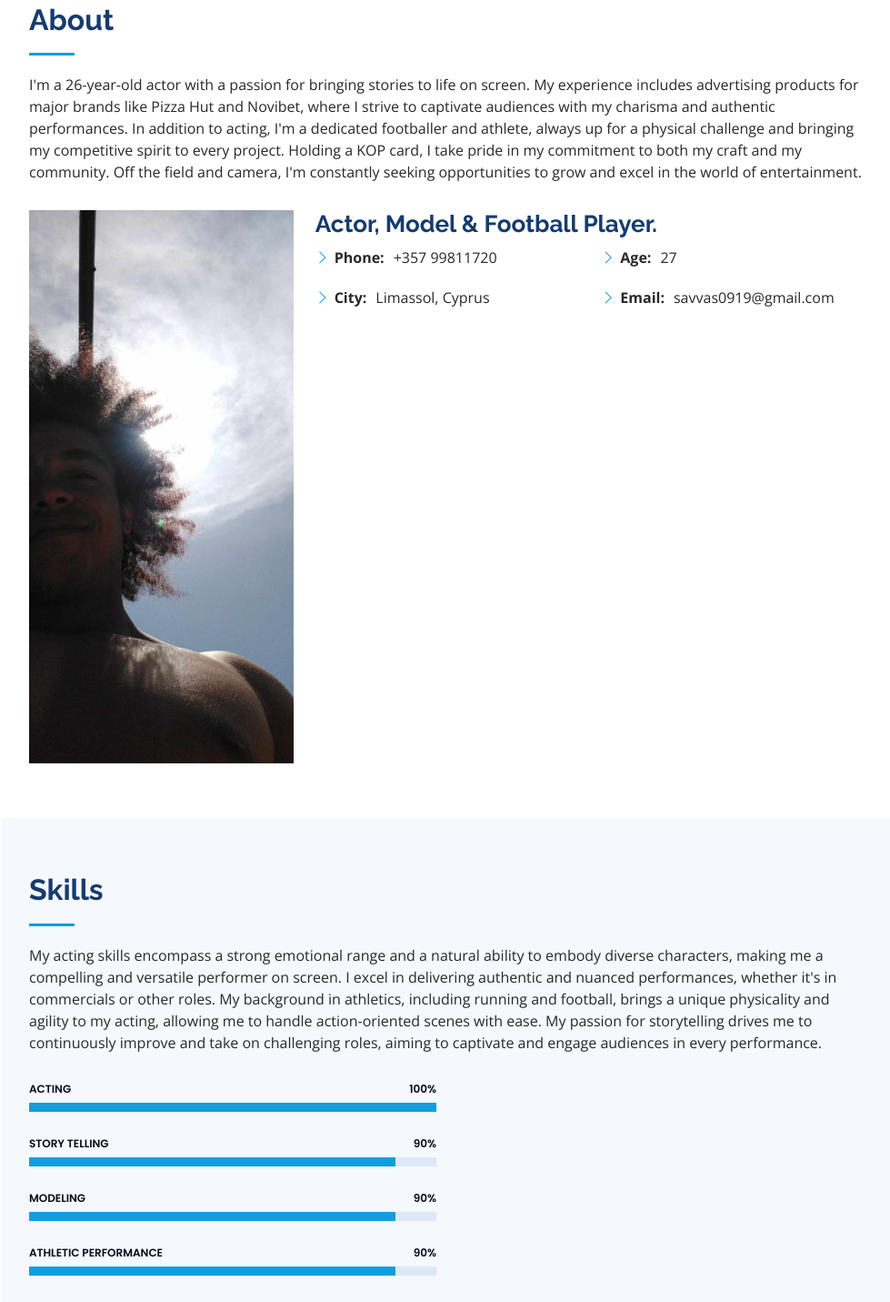
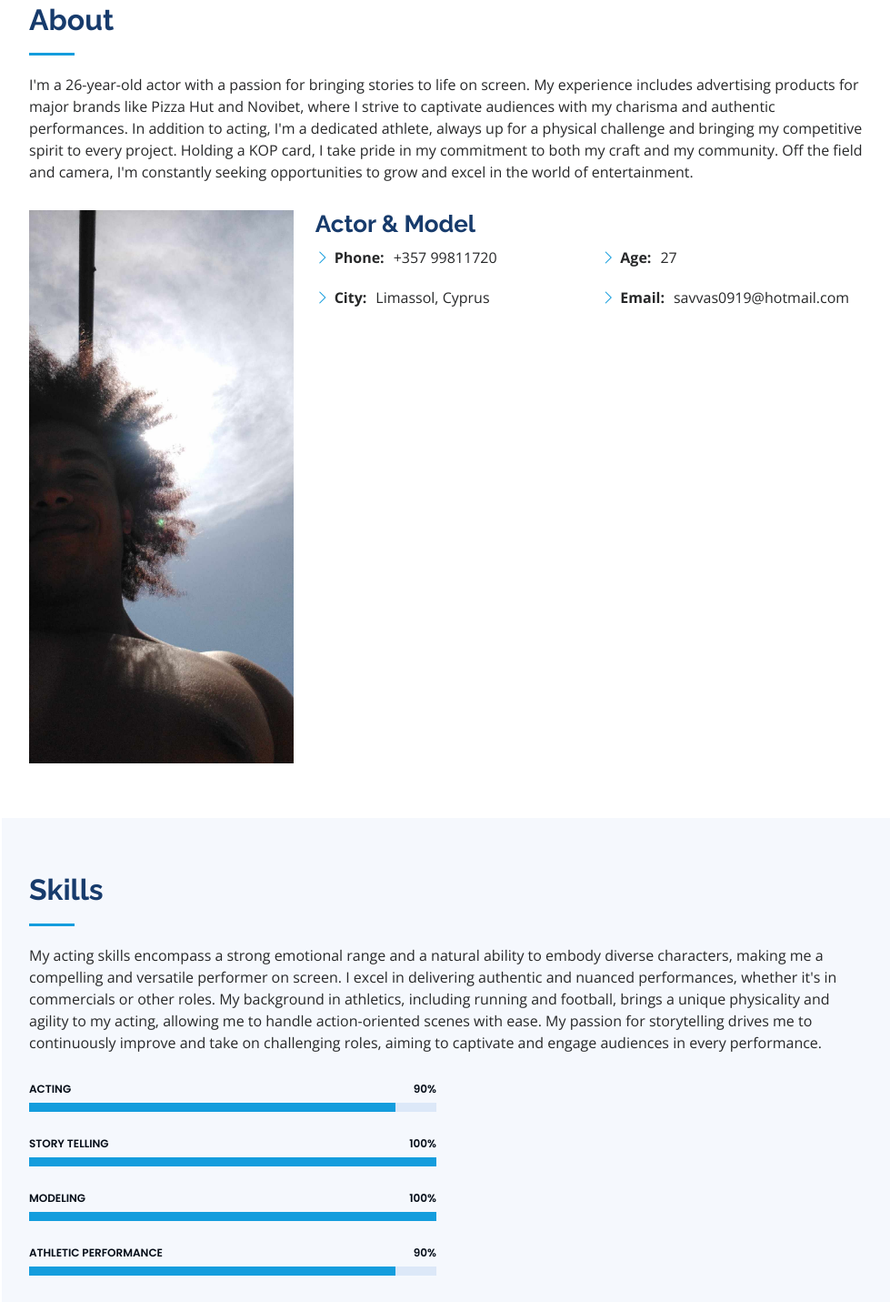
Before and after one commit to Michalis98/savvas_papapantelis, a plain HTML site: page index.html in a window 1280 px wide. Shown: the part 857-2288 px from the top of the page at 91% size, without its empty margins (298-1277 px from the left). Drawn offline with nearby package versions, Linux system fonts and the light colour scheme.

Commit message:
Update index.html

```diff
--- a/index.html
+++ b/index.html
@@ -114,10 +114,10 @@
       <div class="hero-container" data-aos="fade-in">
         <h1>Savvas Papapanteli</h1>
         <p>
-          I'm
+          I'm a
           <span
             class="typed"
-            data-typed-items="Actor, Model, Athlete, Football Player"
+            data-typed-items="Actor, Model, Athlete"
           ></span>
         </p>
       </div>
@@ -135,7 +135,7 @@
               life on screen. My experience includes advertising products for
               major brands like Pizza Hut and Novibet, where I strive to
               captivate audiences with my charisma and authentic performances.
-              In addition to acting, I'm a dedicated footballer and athlete,
+              In addition to acting, I'm a dedicated athlete,
               always up for a physical challenge and bringing my competitive
               spirit to every project. Holding a KOP card, I take pride in my
               commitment to both my craft and my community. Off the field and
@@ -153,7 +153,7 @@
               />
             </div>
             <div class="col-lg-8 pt-4 pt-lg-0 content" data-aos="fade-left">
-              <h3>Actor, Model &amp; Football Player.</h3>
+              <h3>Actor &amp; Model  </h3>
 
               <div class="row">
                 <div class="col-lg-6">
@@ -176,7 +176,7 @@
                     </li>
                     <li>
                       <i class="bi bi-chevron-right"></i>
-                      <strong>Email:</strong> <span>savvas0919@gmail.com</span>
+                      <strong>Email:</strong> <span>savvas0919@hotmail.com</span>
                     </li>
                   </ul>
                 </div>
@@ -209,7 +209,20 @@
           <div class="row skills-content">
             <div class="col-lg-6" data-aos="fade-up">
               <div class="progress">
-                <span class="skill">Acting <i class="val">100%</i></span>
+                <span class="skill">Acting <i class="val">90%</i></span>
+                <div class="progress-bar-wrap">
+                  <div
+                    class="progress-bar"
+                    role="progressbar"
+                    aria-valuenow="90"
+                    aria-valuemin="0"
+                    aria-valuemax="100"
+                  ></div>
+                </div>
+              </div>
+
+              <div class="progress">
+                <span class="skill">Story Telling <i class="val">100%</i></span>
                 <div class="progress-bar-wrap">
                   <div
                     class="progress-bar"
@@ -222,25 +235,12 @@
               </div>
 
               <div class="progress">
-                <span class="skill">Story Telling <i class="val">90%</i></span>
+                <span class="skill">Modeling <i class="val">100%</i></span>
                 <div class="progress-bar-wrap">
                   <div
                     class="progress-bar"
                     role="progressbar"
-                    aria-valuenow="90"
-                    aria-valuemin="0"
-                    aria-valuemax="100"
-                  ></div>
-                </div>
-              </div>
-
-              <div class="progress">
-                <span class="skill">Modeling <i class="val">90%</i></span>
-                <div class="progress-bar-wrap">
-                  <div
-                    class="progress-bar"
-                    role="progressbar"
-                    aria-valuenow="90"
+                    aria-valuenow="100"
                     aria-valuemin="0"
                     aria-valuemax="100"
                   ></div>
@@ -404,7 +404,7 @@
                 <div class="email">
                   <i class="bi bi-envelope"></i>
                   <h4>Email:</h4>
-                  <p>savvas0919@gmail.com</p>
+                  <p>savvas0919@hotmail.com</p>
                 </div>
 
                 <div class="phone">
```
